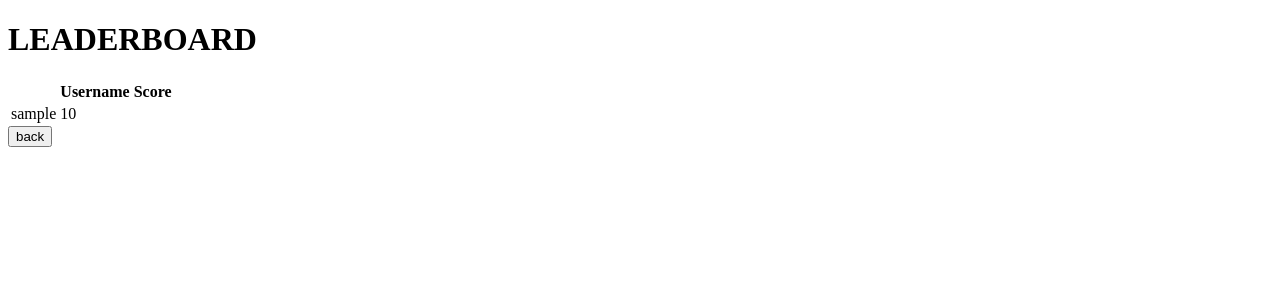
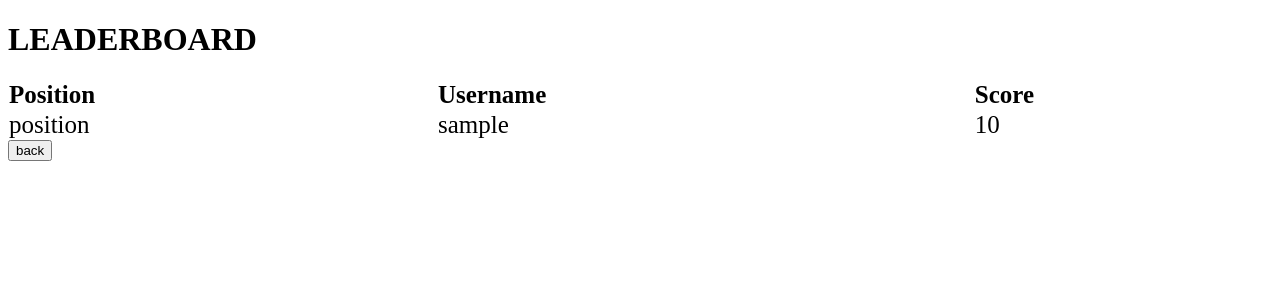
Before and after one commit to MorssEXE/Feta-game, a PHP site: page /leaderboard.php in a window 1280 px wide. Shown: the top 300 px of the page. Run offline with PHP 8.4, Linux system fonts and the light colour scheme; tables that the repository leaves empty hold one stand-in row (values such as "Sample post").

Commit message:
add styles

```diff
--- a/leaderboard.php
+++ b/leaderboard.php
@@ -4,12 +4,20 @@
     <meta charset="UTF-8">
     <meta name="viewport" content="width=device-width, initial-scale=1.0">
     <title>Feta | Leaderboard</title>
+    <style type ="text/css">
+        table{
+            border-collapse: collapse;
+            width: 100%;
+            font-size: 25px;
+            text-align: left;
+        }
+    </style>
 </head>
 <body>
     <table>
         <h1>LEADERBOARD</h1>
         <tr>
-            <th></th>
+            <th>Position</th>
             <th>Username</th>
             <th>Score</th>
         </tr>
@@ -19,19 +27,12 @@
             $sql = "SELECT nickname, score from users";
             $result = $conn-> query($sql);
 
-            if ($result-> num_rows > 0) {
                 while ($row = $result-> fetch_assoc()) {
-                    echo "<tr><td>". $row["nickname"] ."</td><td>". $row["score"] ."</td></tr>";
+                    echo "<tr><td>"."position" ."</td><td>". $row["nickname"] ."</td><td>". $row["score"] ."</td></tr>";
                 }
-                echo "</table>";
-            }
-            else {
-                echo "0 result";
-            }
-
             $conn-> close();
         ?>
-      <a href="index.php"><button>back</button></a>
     </table>
+    <a href="index.php"><button>back</button></a>
 </body>
 </html>
```
